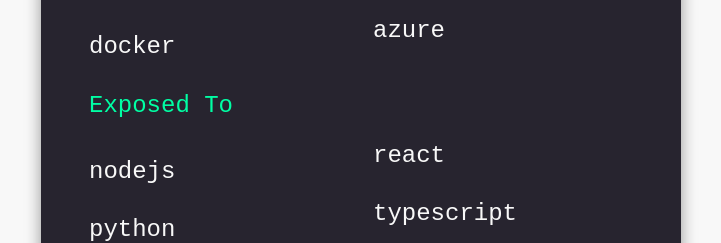
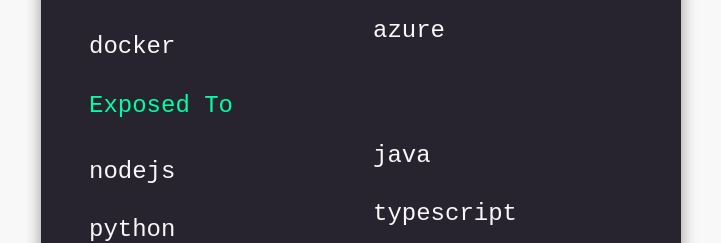
Before and after one commit to RJF-TRUST/rjf-trust.github.io, a React (Create React App) app: page /about in a window 1280 px wide. Shown: the part 1020-1263 px from the top of the page, without its empty margins (279-1000 px from the left). Built offline with nearby package versions, Linux system fonts and the light colour scheme; the HTML template or start-up script is replaced by a standard one.

Commit message:
added 3 aws workshops

```diff
--- a/src/info/Info.js
+++ b/src/info/Info.js
@@ -1,5 +1,4 @@
 import self from "../img/self.png"
-import mock1 from "../img/mock1.png"
 import mock2 from "../img/mock2.png"
 import mock3 from "../img/mock3.png"
 import mock4 from "../img/mock4.png"
@@ -90,7 +89,7 @@
     skills:
         {
             proficientWith: ['terraform', 'aws cdk', 'aws cloudformation','kubernetes', 'docker', 'ci/cd pipelines', 'github', 'control tower', 'automation', 'azure'],
-            exposedTo: ['nodejs', 'python', 'react', 'typescript']
+            exposedTo: ['nodejs', 'python', 'java', 'typescript']
         }
     ,
     hobbies: [
@@ -120,5 +119,23 @@
             source: "https://github.com/RJF-TRUST/rjf-trust.github.io",
             image: mock2
         },
+        {
+            title: "AWS CDK workshop",
+            live: "https://repost.aws/knowledge-center/cdk-cross-stack-reference",
+            source: "https://github.com/aws-6w8hnx/cdk-workshop-cross-stack-reference",
+            image: mock4
+        },
+        {
+            title: "AWS CodeDeploy workshop",
+            live: "https://docs.aws.amazon.com/codedeploy/latest/userguide/tutorials.html",
+            source: "https://github.com/aws-6w8hnx/code-workshop-ecs-lambda-codedeploy",
+            image: mock4
+        },
+        {
+            title: "AWS Control Tower AFT workshop",
+            live: "https://docs.aws.amazon.com/controltower/latest/userguide/aft-architecture.html",
+            source: "https://github.com/aws-6w8hnx/controltower-workshop-aft",
+            image: mock3
+        },
     ]
 }
```
Also changed, not shown: 1 other file (tests, documents, lock files or other folders).
